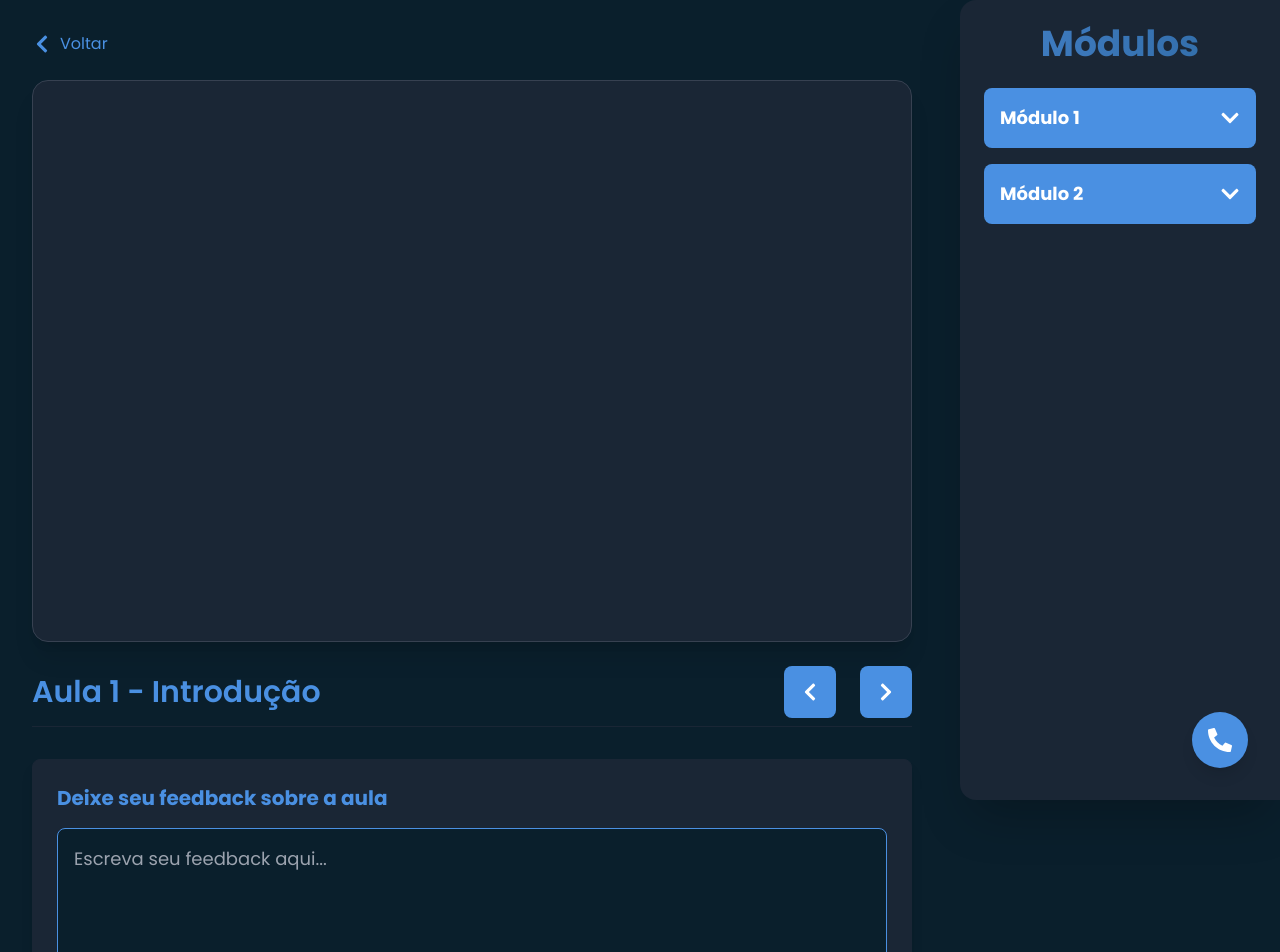
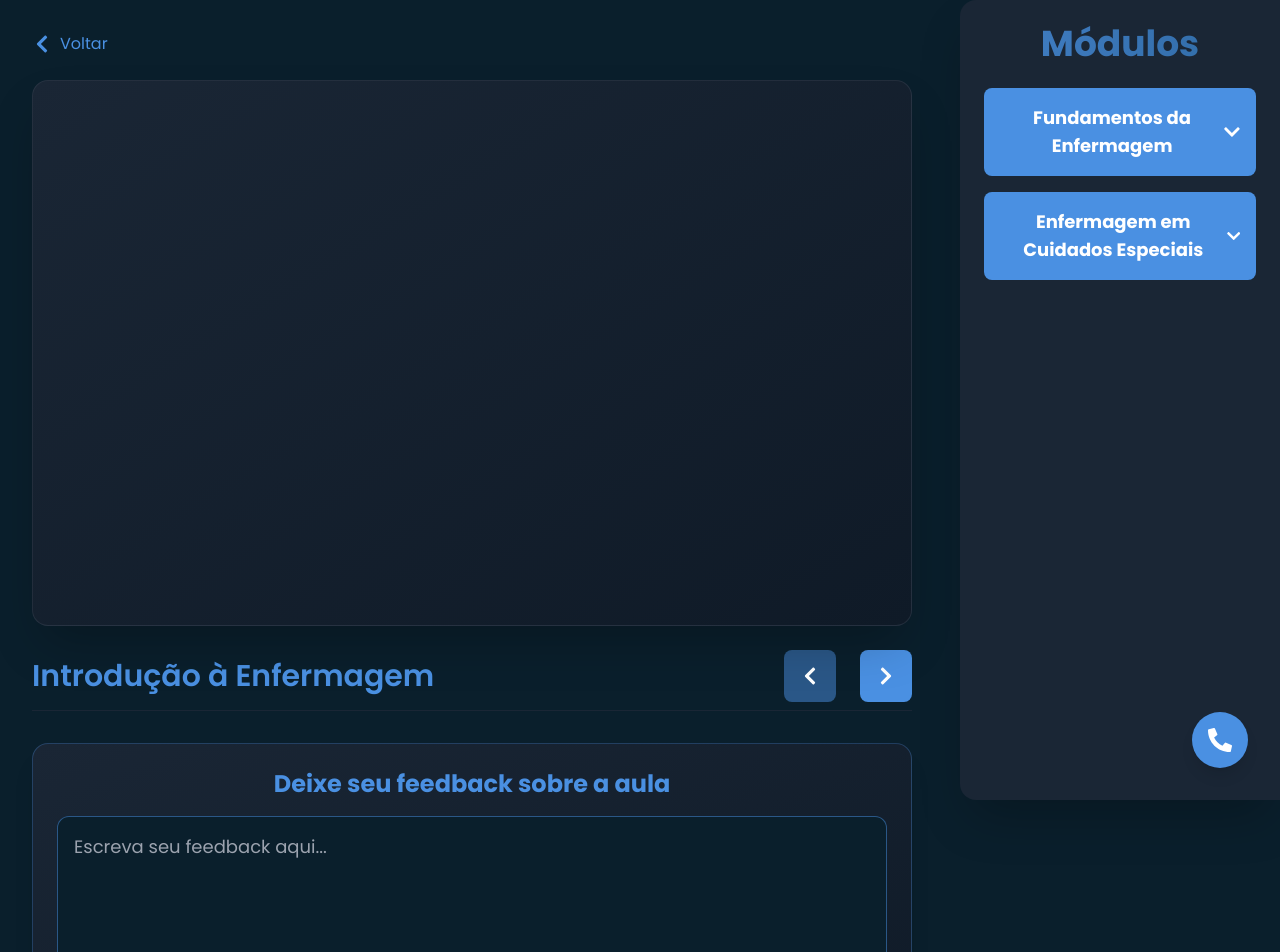
Before and after one commit to IsaiasZaza/cetmafront, a Next.js app: page /playerVideo in a window 1280 px wide. Shown: the top 952 px of the page. Built offline with nearby package versions, Linux system fonts and the light colour scheme.

Commit message:
player atualizaçoes

```diff
--- a/src/components/Player.jsx
+++ b/src/components/Player.jsx
@@ -2,7 +2,7 @@
 import { useState } from "react";
 import { useRouter } from "next/navigation";
 import ReactPlayer from "react-player";
-import { FaChevronLeft, FaChevronRight, FaChevronDown, FaChevronUp, FaPhoneAlt  } from "react-icons/fa";
+import { FaChevronLeft, FaChevronRight, FaChevronDown, FaChevronUp, FaPhoneAlt } from "react-icons/fa";
 import Link from "next/link";
 
 export default function VideoPlayer() {
@@ -10,13 +10,33 @@ export default function VideoPlayer() {
   const [rating, setRating] = useState(3);
   const [openModule, setOpenModule] = useState(null);
   const [feedback, setFeedback] = useState("");
-  const [showContact, setShowContact] = useState(false);  // Controla a visibilidade da seção de atendimento
-  const videoUrl = "https://youtu.be/1yorXvlZd6s?si=CcjqUCqB82RuDjDQ";
+  const [currentVideoUrl, setCurrentVideoUrl] = useState("https://youtu.be/1yorXvlZd6s"); // Estado para armazenar a URL do vídeo
+  const [currentLessonIndex, setCurrentLessonIndex] = useState(0); // Índice da aula atual
+  const [showContact, setShowContact] = useState(false);
 
   const modules = [
-    { id: 1, title: "Módulo 1", lessons: ["Aula 1", "Aula 2", "Aula 3", "Aula 4", "Aula 5"] },
-    { id: 2, title: "Módulo 2", lessons: ["Aula 1", "Aula 2", "Aula 3", "Aula 4", "Aula 5"] },
-
+    {
+      id: 1,
+      title: "Fundamentos da Enfermagem",
+      lessons: [
+        { title: "Introdução à Enfermagem", url: "https://youtu.be/1yorXvlZd6s" },
+        { title: "Ética e Responsabilidade Profissional", url: "https://www.youtube.com/embed/XziTBfKrMJE?si=1LRWRzKviQalv7KT" },
+        { title: "A importância da Comunicação", url: "https://youtu.be/AMycd3y3Vns?si=41vmJoLqF0k2MU9O" },
+        { title: "Cuidados com Pacientes Críticos", url: "https://youtu.be/wfFTSbxyI1M?si=YwPacX0jmlEB0xMQ" },
+        { title: "Administração de Medicamentos", url: "https://youtu.be/63B6H9Dra_8?si=IuObVoU0dHL-4BwL" }
+      ]
+    },
+    {
+      id: 2,
+      title: "Enfermagem em Cuidados Especiais",
+      lessons: [
+        { title: "Aula 1: Enfermagem Obstétrica", url: "https://youtu.be/6mnoMNO345" },
+        { title: "Aula 2: Enfermagem Pediátrica", url: "https://youtu.be/7pqrPQR678" },
+        { title: "Aula 3: Cuidados Intensivos e UTI", url: "https://youtu.be/8stuSTU901" },
+        { title: "Aula 4: Enfermagem Oncológica", url: "https://youtu.be/9vwxVWX234" },
+        { title: "Aula 5: Enfermagem Geriátrica", url: "https://youtu.be/0yzYZZ567" }
+      ]
+    }
   ];
 
   const toggleModule = (id) => {
@@ -27,6 +47,29 @@ export default function VideoPlayer() {
     e.preventDefault();
     console.log("Feedback enviado:", feedback);
     setFeedback("");
+  };
+
+  // Função para alterar o vídeo
+  const changeVideo = (url, index) => {
+    setCurrentVideoUrl(url);
+    setCurrentLessonIndex(index);
+  };
+
+  // Funções de navegação
+  const goToPreviousLesson = () => {
+    if (currentLessonIndex > 0) {
+      setCurrentLessonIndex(currentLessonIndex - 1);
+      const prevLesson = modules[0].lessons[currentLessonIndex - 1];
+      setCurrentVideoUrl(prevLesson.url);
+    }
+  };
+
+  const goToNextLesson = () => {
+    if (currentLessonIndex < modules[0].lessons.length - 1) {
+      setCurrentLessonIndex(currentLessonIndex + 1);
+      const nextLesson = modules[0].lessons[currentLessonIndex + 1];
+      setCurrentVideoUrl(nextLesson.url);
+    }
   };
 
   return (
@@ -40,41 +83,58 @@ export default function VideoPlayer() {
           <FaChevronLeft className="text-xl" /> Voltar
         </button>
 
-        <div className="rounded-2xl overflow-hidden bg-[#1A2635] shadow-xl border border-gray-700">
+        <div className="relative rounded-2xl overflow-hidden shadow-2xl border border-gray-700/50 bg-gradient-to-br from-[#1A2635] to-[#0F1A27]">
           <ReactPlayer
-            url={videoUrl}
+            url={currentVideoUrl} // A URL do vídeo agora vem do estado
             controls
             width="100%"
-            height="70vh"
-            className="rounded-lg"
+            height="68vh"
+            className="rounded-none"
+            config={{
+              youtube: {
+                playerVars: {
+                  modestbranding: 1,
+                  rel: 0,
+                  showinfo: 0
+                }
+              }
+            }}
           />
         </div>
 
         <div className="mt-6 border-b border-[#1A2635] pb-2 flex items-center justify-between">
-          <h2 className="text-3xl font-semibold text-[#4A90E2]">Aula 1 - Introdução</h2>
+          <h2 className="text-3xl font-semibold text-[#4A90E2]">{modules[0].lessons[currentLessonIndex].title}</h2>
           <div className="flex gap-6">
-            <button className="p-4 bg-[#4A90E2] hover:bg-[#357ABD] transition text-white rounded-lg text-xl flex items-center justify-center">
+            <button
+              onClick={goToPreviousLesson}
+              className={`p-4 text-white rounded-lg text-xl flex items-center justify-center transition-all ${currentLessonIndex === 0 ? 'bg-[#4A90E2]/50 cursor-not-allowed' : 'bg-[#4A90E2] hover:bg-[#357ABD]'}`}
+              disabled={currentLessonIndex === 0}
+            >
               <FaChevronLeft />
             </button>
-            <button className="p-4 bg-[#4A90E2] hover:bg-[#357ABD] transition text-white rounded-lg text-xl flex items-center justify-center">
+            <button
+              onClick={goToNextLesson}
+              className={`p-4 text-white rounded-lg text-xl flex items-center justify-center transition-all ${currentLessonIndex === modules[0].lessons.length - 1 ? 'bg-[#4A90E2]/50 cursor-not-allowed' : 'bg-[#4A90E2] hover:bg-[#357ABD]'}`}
+              disabled={currentLessonIndex === modules[0].lessons.length - 1}
+            >
               <FaChevronRight />
             </button>
           </div>
         </div>
 
-        <div className="mt-8 p-6 bg-[#1A2635] rounded-lg shadow-lg border border-[#1A2635]">
-          <h3 className="text-xl font-bold text-[#4A90E2] mb-4">Deixe seu feedback sobre a aula</h3>
-          <form onSubmit={handleFeedbackSubmit}>
+        <div className="mt-8 p-6 bg-gradient-to-br from-[#1A2635] to-[#0F1A27] rounded-2xl shadow-xl border border-[#4A90E2]/30">
+          <h3 className="text-2xl font-bold text-[#4A90E2] mb-4 text-center">Deixe seu feedback sobre a aula</h3>
+          <form onSubmit={handleFeedbackSubmit} className="flex flex-col gap-4">
             <textarea
               value={feedback}
               onChange={(e) => setFeedback(e.target.value)}
-              className="w-full p-4 bg-[#0A1F2C] border border-[#4A90E2] rounded-lg text-white text-lg resize-none"
+              className="w-full p-4 bg-[#0A1F2C] border border-[#4A90E2]/50 rounded-xl text-white text-lg resize-none focus:outline-none transition-all duration-300"
               rows="5"
               placeholder="Escreva seu feedback aqui..."
             />
             <button
               type="submit"
-              className="mt-4 px-6 py-2 bg-[#4A90E2] hover:bg-[#357ABD] transition text-white rounded-lg text-lg"
+              className="px-6 py-3 bg-[#4A90E2] hover:bg-[#357ABD] active:scale-95 transition-all duration-300 text-white font-semibold rounded-xl text-lg shadow-md hover:shadow-lg"
             >
               Enviar Feedback
             </button>
@@ -103,7 +163,11 @@ export default function VideoPlayer() {
                   <div className="w-10 h-10 bg-[#4A90E2] rounded-full flex items-center justify-center text-white text-xl">
                     {index + 1}
                   </div>
-                  <span className="font-medium text-gray-300">{lesson}</span>
+                  <span className="font-medium text-gray-300">
+                    <button onClick={() => changeVideo(lesson.url, index)} className="text-white">
+                      {lesson.title}
+                    </button>
+                  </span>
                 </div>
               ))}
             </div>
@@ -112,13 +176,11 @@ export default function VideoPlayer() {
       </div>
 
       {/* Botão flutuante de atendimento */}
-       {/* Botão flutuante de ajuda */}
-       <Link href="/atendimento">
+      <Link href="/atendimento">
         <button className="fixed bottom-8 right-8 bg-[#4A90E2] p-4 rounded-full text-white shadow-lg hover:bg-[#357ABD] transition">
           <FaPhoneAlt className="text-2xl" />
         </button>
       </Link>
-
     </div>
   );
 }
```
